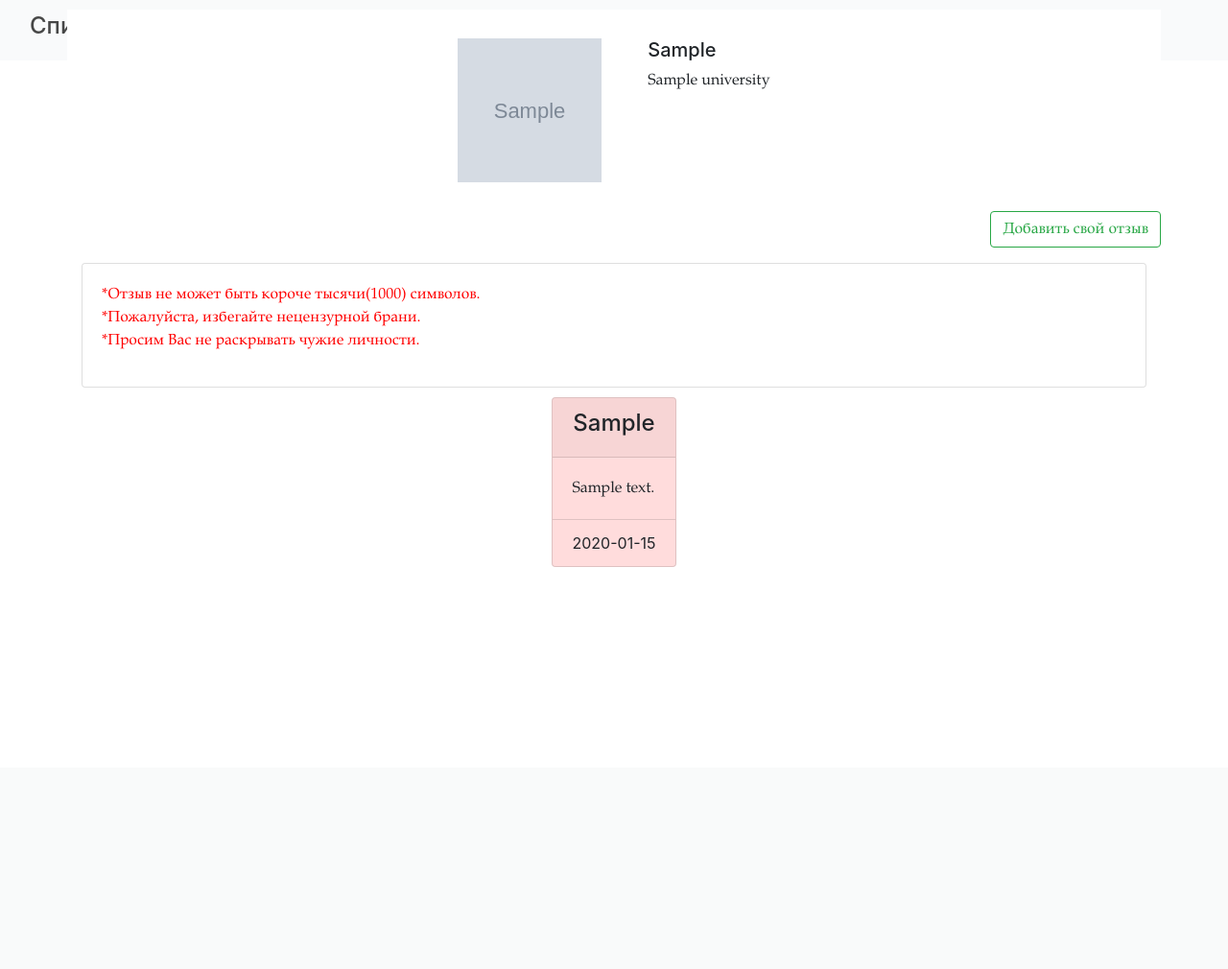
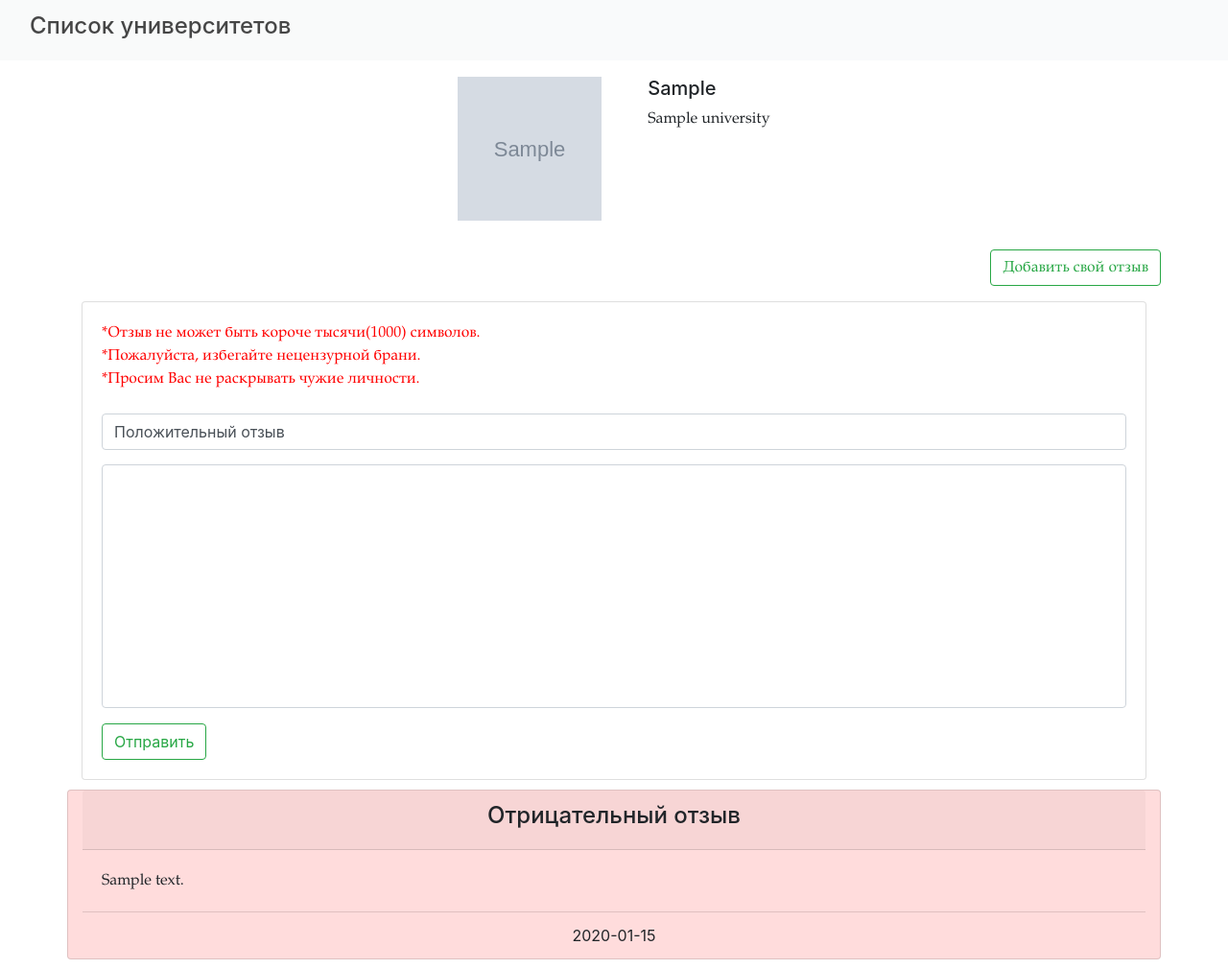
Before and after one commit to betinvoker/Jabawork, a Django app: page /review/1 in a window 1280 px wide, after a click on "Добавить свой отзыв". Shown: the whole page at 96% size. Before the commit the page ends 591 px from the top, so only its background shows below. Run offline with Django 3.2, Linux system fonts and the light colour scheme; tables that the repository leaves empty hold one stand-in row (values such as "Sample post"); grey boxes marked "Sample" are stand-in pictures; some libraries are stand-ins or nearby versions.

Commit message:
mini-fix front-end content

```diff
--- a/jabawork/search_reviews/forms.py
+++ b/jabawork/search_reviews/forms.py
@@ -1,7 +1,7 @@
 from django import forms
 
 class OpinionForm(forms.Form):
-    text = forms.CharField()
-    date_opinion = forms.IntegerField()
-    opinion =
-    university =
+    text = forms.CharField(label="Отзыв", widget=forms.Textarea, required=False)
+    date_opinion = forms.DateField(label="Дата отзыва")
+    opinion = forms.ChoiceField(label="Мнение", choices=(("True", "Положительный отзыв"), ("False", "Отрицательный отзыв")), required=False)
+    university = forms.IntegerField(min_value=1)
--- a/jabawork/search_reviews/views.py
+++ b/jabawork/search_reviews/views.py
@@ -3,6 +3,7 @@ from django.http import HttpResponse
 from django.views.generic import View, DetailView, ListView
 from django.core.paginator import Paginator, EmptyPage, PageNotAnInteger
 from .models import Universities, Opinions
+from .forms import OpinionForm
 
 #   Список университетов
 class MainPostList(View):
@@ -31,5 +32,20 @@ class ReviewsDetailView(DetailView):
     def get_context_data(self, *args, **kwargs):
         context = super(ReviewsDetailView,
              self).get_context_data(*args, **kwargs)
+        context["opinionform"] = OpinionForm()
         context["opinions"] = Opinions.objects.all().filter(university_id = ReviewsDetailView.get_object(self))
         return context
+
+    def post(self, request, *args, **kwargs):
+        form = ReviewsDetailView(request.POST, request.FILES)
+        if form.is_valid():
+            self.object = self.get_object()
+            context = super(ReviewsDetailView, self).get_context_data(**kwargs)
+            context['opinionform'] = OpinionForm
+            return self.render_to_response(context=context)
+
+        else:
+            self.object = self.get_object()
+            context = super(Detail, self).get_context_data(**kwargs)
+            context['form'] = form
+            return self.render_to_response( context=context)
--- a/jabawork/static/css/style.css
+++ b/jabawork/static/css/style.css
@@ -5,10 +5,6 @@ header {
     margin: 0 0 10px 10px;
     opacity: 0.8;
     border-radius: 0 0 0 10px;
-}
-footer {
-    margin: 10px 0 0 0;
-    color: #000000;
 }
 p {
     font-family: Palatino, URW Palladio L, serif;
@@ -22,71 +18,41 @@ p {
     opacity: 0.8;
 }
 .section {
-    background: #ffffff;
-    margin: 0px 5px 0px 0px;
-    min-height: calc(100vh - 109px);
-}
-ul.list-group.list-group-flush {
-    border-radius: 0 10px;
-    border-style: solid;
-    border-color:#283655;
-    border-width: thin;
-}
-.list-group-flush {
-    border-radius: 0 10px;
-}
-.list-group-flush>.list-group-item {
-    color: #d0e1f9;
-}
-.li_item:hover {
-    font-size: 120%;
-    background: #d0e1f9;
-    box-shadow:
-    1px 1px #4d648d,
-    2px 2px #4d648d,
-    3px 3px #4d648d,
-    4px 4px #4d648d,
-    5px 5px #4d648d,
-    6px 6px #4d648d,
-    7px 7px #4d648d;
-  -webkit-transform: translateX(-7px);
-  transform: translateX(-7px);
-  transition: 0.3s;
-}
-.card_st_good {
-    background: #ffffff;
-}
-.card_st_bad {
-    background: #ffffff;
-}
-.card_marg {
-    margin-right: 1rem;
-}
-.card_st_good:hover {
-    background: #28a745;
-    opacity: 0.9;
-    font-size: 120%;
-    transition: 0.3s;
-}
-.card_st_good:hover p {
-    color: #ffffff;
-}
-.card_st_good:hover h5 {
-    color: #ffffff;
-}
-.card_st_bad:hover {
-    background: #dc3545;
-    opacity: 0.9;
-    font-size: 120%;
-    transition: 0.3s;
-}
-.card_st_bad:hover p {
-    color: #ffffff;
-}
-.card_st_bad:hover h5 {
-    color: #ffffff;
+    margin-top: 50px;
 }
 .pie {
     margin: 30px 0 30px 0;
     size: 120%;
 }
+.form-group textarea{
+    resize: none;
+    height: auto;
+    display: block;
+    width: 100%;
+    padding: 0.375rem 0.75rem;
+    font-size: 1rem;
+    font-weight: 400;
+    color: #000000;
+    background-color: #fff;
+    background-clip: padding-box;
+    border: 1px solid #ced4da;
+    border-radius: 0.25rem;
+}
+.form-group select {
+    display: block;
+    width: 100%;
+    height: calc(1.5em + .75rem + 2px);
+    padding: .375rem 1.75rem .375rem .75rem;
+    font-size: 1rem;
+    font-weight: 400;
+    line-height: 1.5;
+    color: #495057;
+    background-color: #fff;
+    background-repeat: no-repeat;
+    background-position: right .75rem center;
+    background-size: 16px 12px;
+    border: 1px solid #ced4da;
+    border-radius: .25rem;
+    appearance: none;
+    margin-bottom: 15px;
+}
--- a/jabawork/templates/base.html
+++ b/jabawork/templates/base.html
@@ -17,19 +17,14 @@
         </nav>
     </header>
 
-    <div class="container">
-        <div class="row">
-            <div class="col col-12 section">
-                {% block content %}
-                {% endblock content %}
-            </div>
-        </div>
+    <div class="container section">
+        {% block content %}
+        {% endblock content %}
     </div>
 
     <footer class="container">
-        <div class="row-col-sm-12">
-
-        </div>
+        {% block footer %}
+        {% endblock footer %}
     </footer>
 
     <script src="https://code.jquery.com/jquery-3.5.1.slim.min.js" integrity="sha384-DfXdz2htPH0lsSSs5nCTpuj/zy4C+OGpamoFVy38MVBnE+IbbVYUew+OrCXaRkfj" crossorigin="anonymous"></script>
--- a/jabawork/templates/search_reviews/reviews.html
+++ b/jabawork/templates/search_reviews/reviews.html
@@ -25,28 +25,50 @@
   <div class="col">
     <div class="collapse multi-collapse" id="multiCollapseExample1">
       <div class="card card-body">
+        <form method="POST" novalidate>
+          {% csrf_token %}
+          <div class="form-group">
+            <label>
               <p style="color: red;">*Отзыв не может быть короче тысячи(1000) символов.<br>
                 *Пожалуйста, избегайте нецензурной брани.<br>
                 *Просим Вас не раскрывать чужие личности.</p>
+            </label>
+            {{ opinionform.opinion }}
+            {{ opinionform.text }}
+          </div>
+
+          <input type="submit" class="btn btn-outline-success text-center" value="Отправить">
+        </form>
+      </table>
       </div>
     </div>
   </div>
 </div>
 
 <div class="row justify-content-center">
+  {% if opinions.count > 0 %}
     {% for r in opinions %}
       {% if  r.opinion == "True" %}
-      <div class="card text-black bg-success">
+        <div class="card col-12 text-black bg-success">
+          <div class="card-header text-center"><h4>Положительный отзыв</h4></div>
       {% else %}
-      <div class="card text-black bg-danger">
+        <div class="card col-12 text-black bg-danger">
+          <div class="card-header text-center"><h4>Отрицательный отзыв</h4></div>
       {% endif %}
-        <div class="card-header text-center"><h4>{{ r.opinion }}</h4></div>
           <div class="card-body">
             <p class="card-text">{{ r.text }}</p>
           </div>
           <div class="card-footer bg-transparent text-center">{{ r.date_opinion }}</div>
         </div>
     {% endfor %}
+  {% else %}
+    <div class="card col-12 text-black">
+      <div class="card-body">
+        <p class="card-text">This card has a regular title and short paragraphy of text below it.his card ha
+        </p>
+      </div>
+    </div>
+  {% endif %}
 </div>
 
 {% endblock content %}
```
Lines whose indentation alone changed are shown as unchanged.
